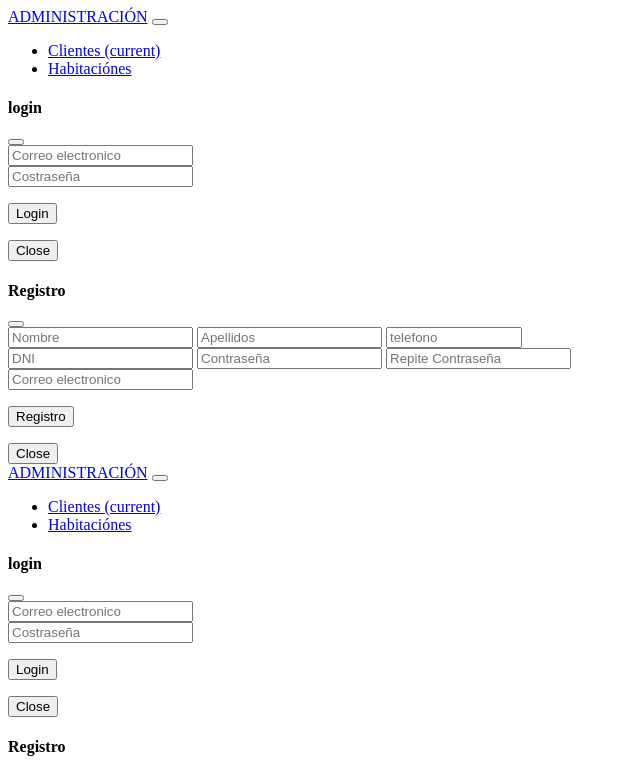
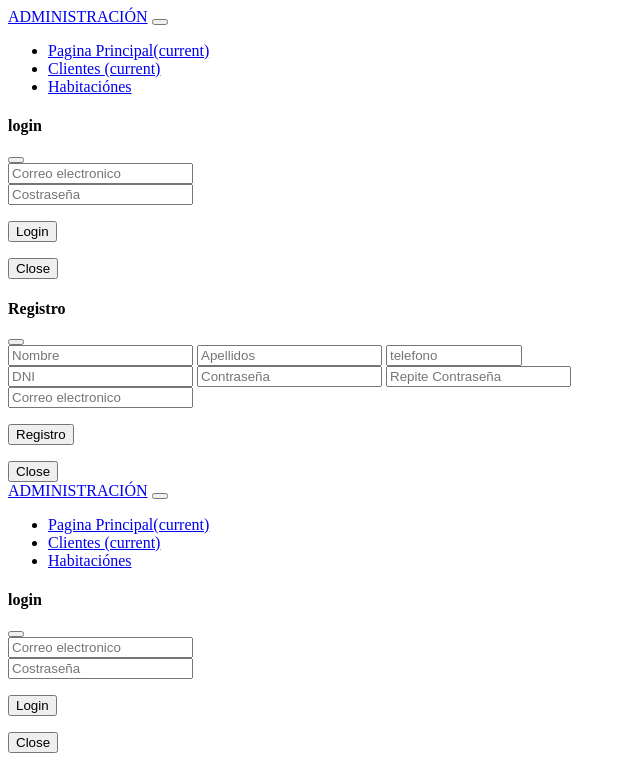
Before and after one commit to joseangellopez/ProyectoDWEC, a PHP site: template Pagina_Web/administracion/vistas/cabecera.php in a window 1280 px wide. Shown: the top 775 px of the page, without its empty margins (0-640 px from the left). Run offline with PHP 8.4, Linux system fonts and the light colour scheme; the template is opened without the code that fills it, so the values that code supplies are empty.

Commit message:
Update cabecera.php

```diff
--- a/Pagina_Web/administracion/vistas/cabecera.php
+++ b/Pagina_Web/administracion/vistas/cabecera.php
@@ -7,6 +7,9 @@
     </button>
     <div class="collapse navbar-collapse" id="navbarNav">
       <ul class="navbar-nav">
+         <li class="nav-item">
+          <a class="nav-link" href="../index.php">Pagina Principal<span class="sr-only">(current)</span></a>
+        </li>
         <li class="nav-item active">
           <a class="nav-link" href="index.php">Clientes <span class="sr-only">(current)</span></a>
         </li>
```
